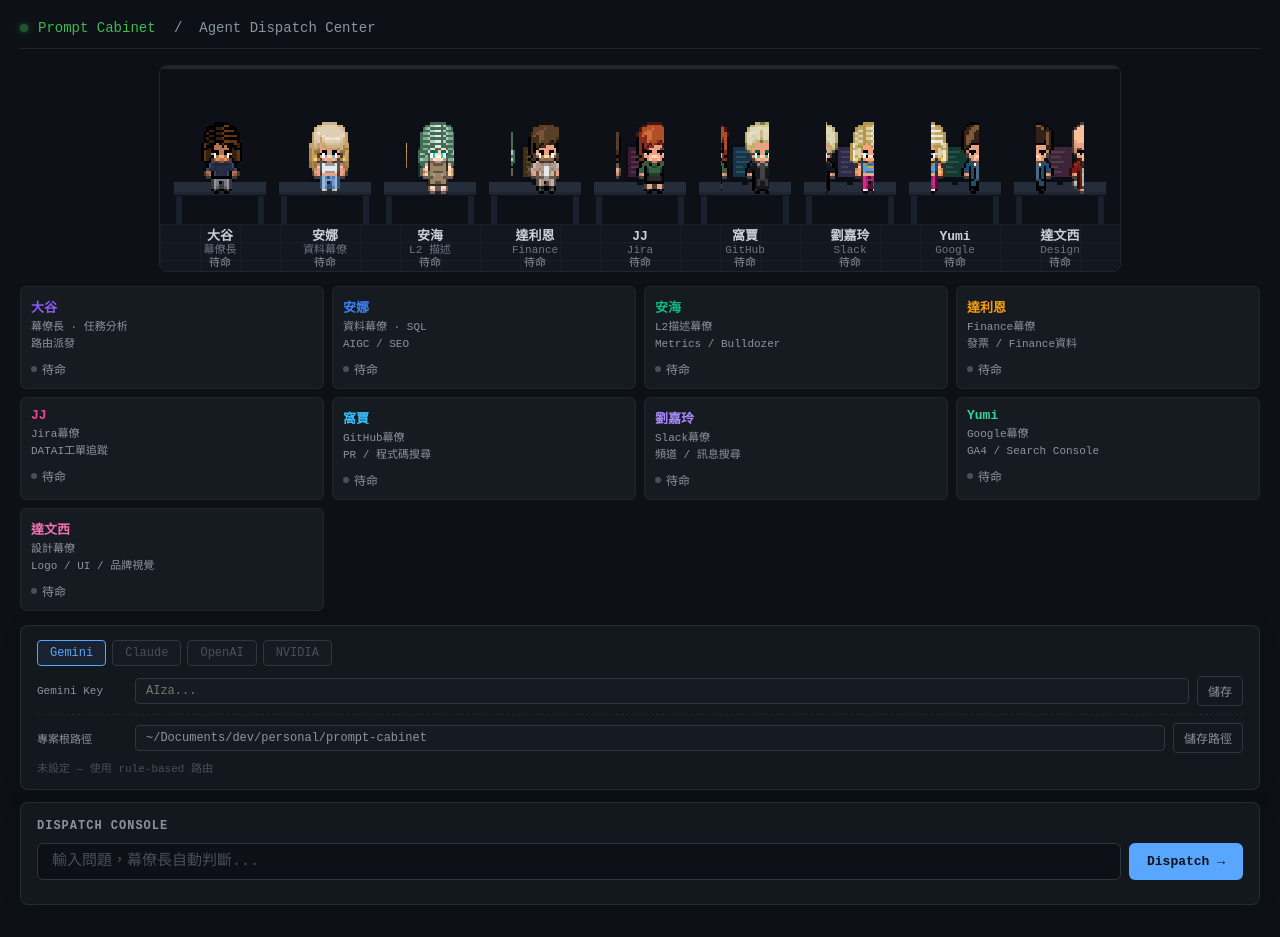
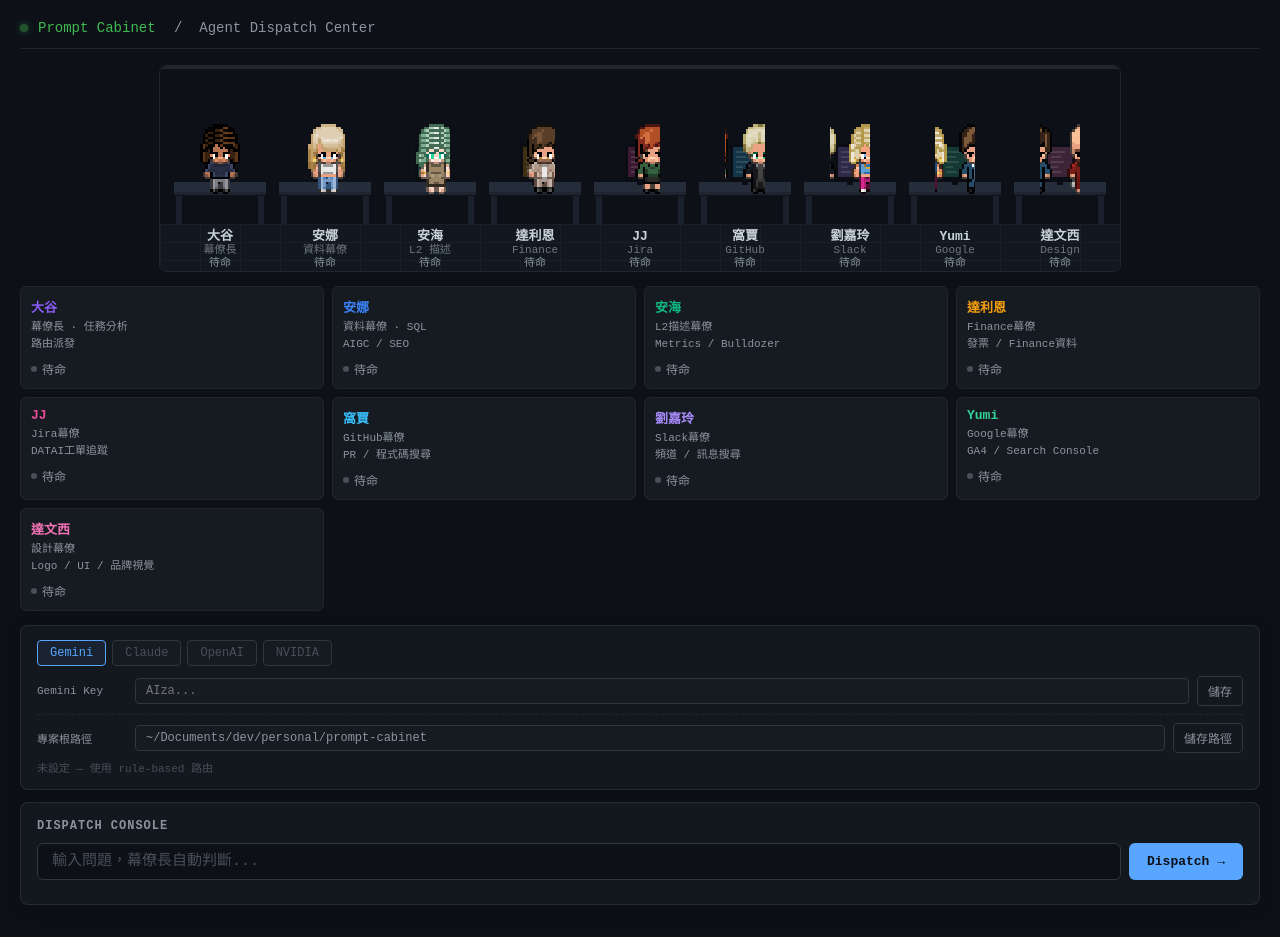
Before and after one commit to Cadmus-design/prompt-cabinet, a plain HTML site: page monitor/index.html in a window 1280 px wide. Drawn offline with Linux system fonts and the light colour scheme.

Commit message:
fix(monitor): correctly crop and position character sprites from spritesheet
Each tile is 75×144 with a single pose (no animation frames).
Crop to body pixels (x=8~71, y=20~131) and display at 70px tall.

Co-Authored-By: Claude Sonnet 4.6 <noreply@anthropic.com>

```diff
--- a/monitor/index.html
+++ b/monitor/index.html
@@ -350,17 +350,18 @@ function drawChar(cx, agentId, color, mode) {
   // spritesheet: each char is SHEET_CW wide; use 2 walk frames for animation
   const charIdx = SPRITE_IDX[agentId] ?? 0;
   const sx = charIdx * SHEET_CW;
-  // tile 75×144; character pixels are y=20~131 (measured), crop to body only
-  const FRAME_W = SHEET_CW, SRC_Y = 20, SRC_H = 112;
+  // tile 75×144; body pixels x=8~71 y=20~131 (measured); single pose, no frames
+  const SRC_X = 8, SRC_Y = 20, SRC_W = 64, SRC_H = 112;
   let yo = 0;
   if (mode==='idle')     yo = Math.floor(tick/40)%2===0 ? 0 : -1;
   if (mode==='done')     yo = -(Math.abs(Math.sin(tick*0.13))*8|0);
   if (mode==='thinking') yo = Math.floor(tick/22)%2===0 ? 0 : -1;
-  const drawH = 72, drawW = Math.round(FRAME_W * drawH / SRC_H);
-  // measured: char bottom lands at FY(158), desk surface at y=129; shift up 29px
-  const dx = cx - drawW/2, dy = FY - drawH - 29 + yo;
+  // display at 70px tall, proportional width ~40px — fits within 105px spacing
+  const drawH = 70, drawW = Math.round(SRC_W * drawH / SRC_H);
+  // desk surface at FY-29 (measured); place feet there
+  const dx = cx - drawW/2, dy = FY - 29 - drawH + yo;
   if (spriteSheet.complete && spriteSheet.naturalWidth > 0) {
-    ctx.drawImage(spriteSheet, sx, SRC_Y, FRAME_W, SRC_H, dx, dy, drawW, drawH);
+    ctx.drawImage(spriteSheet, sx + SRC_X, SRC_Y, SRC_W, SRC_H, dx, dy, drawW, drawH);
   } else {
     ctx.fillStyle='#f2c9a0'; ctx.fillRect(dx+14,dy+2,18,18);
     ctx.fillStyle=color;     ctx.fillRect(dx+10,dy+20,26,28);
```
